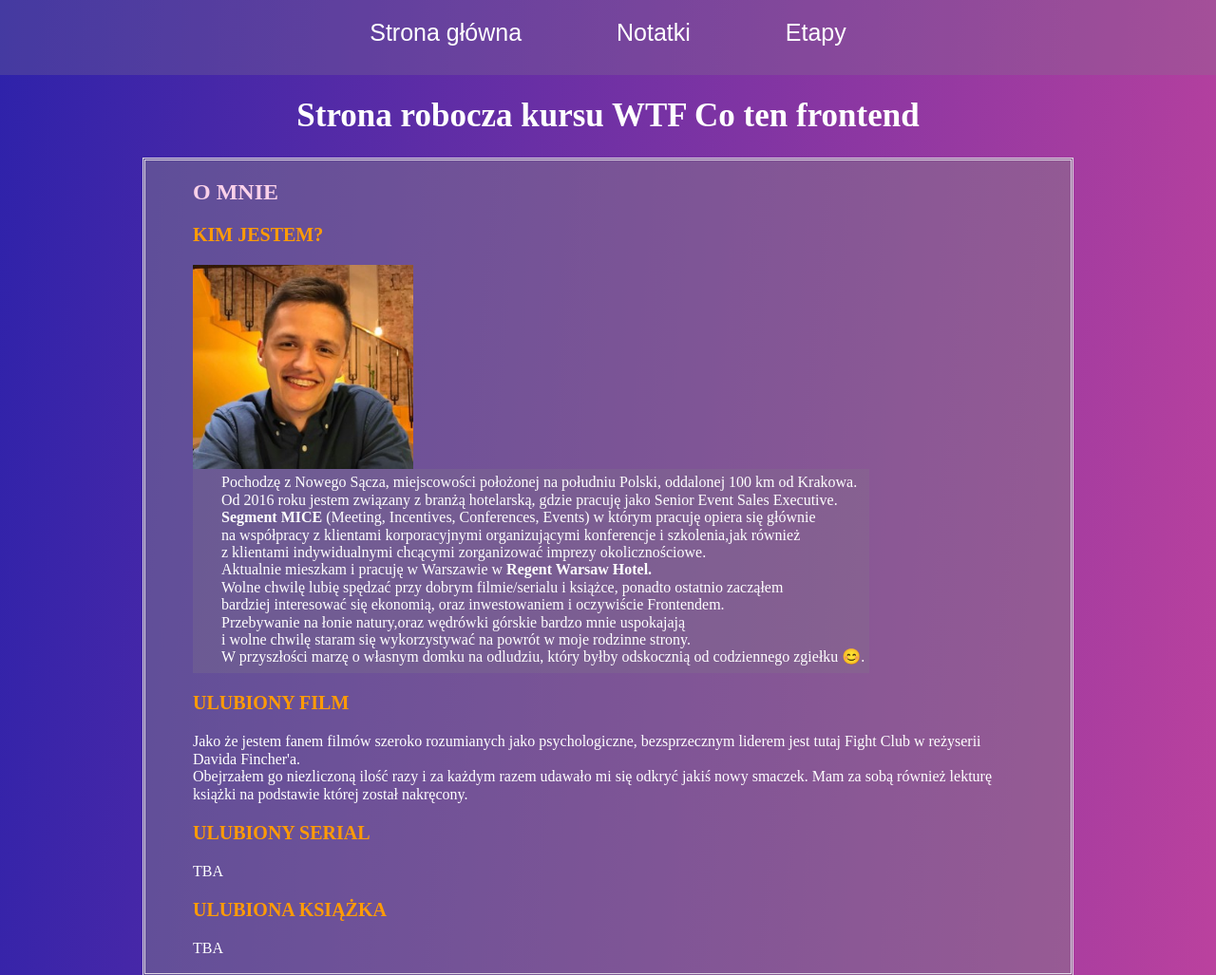
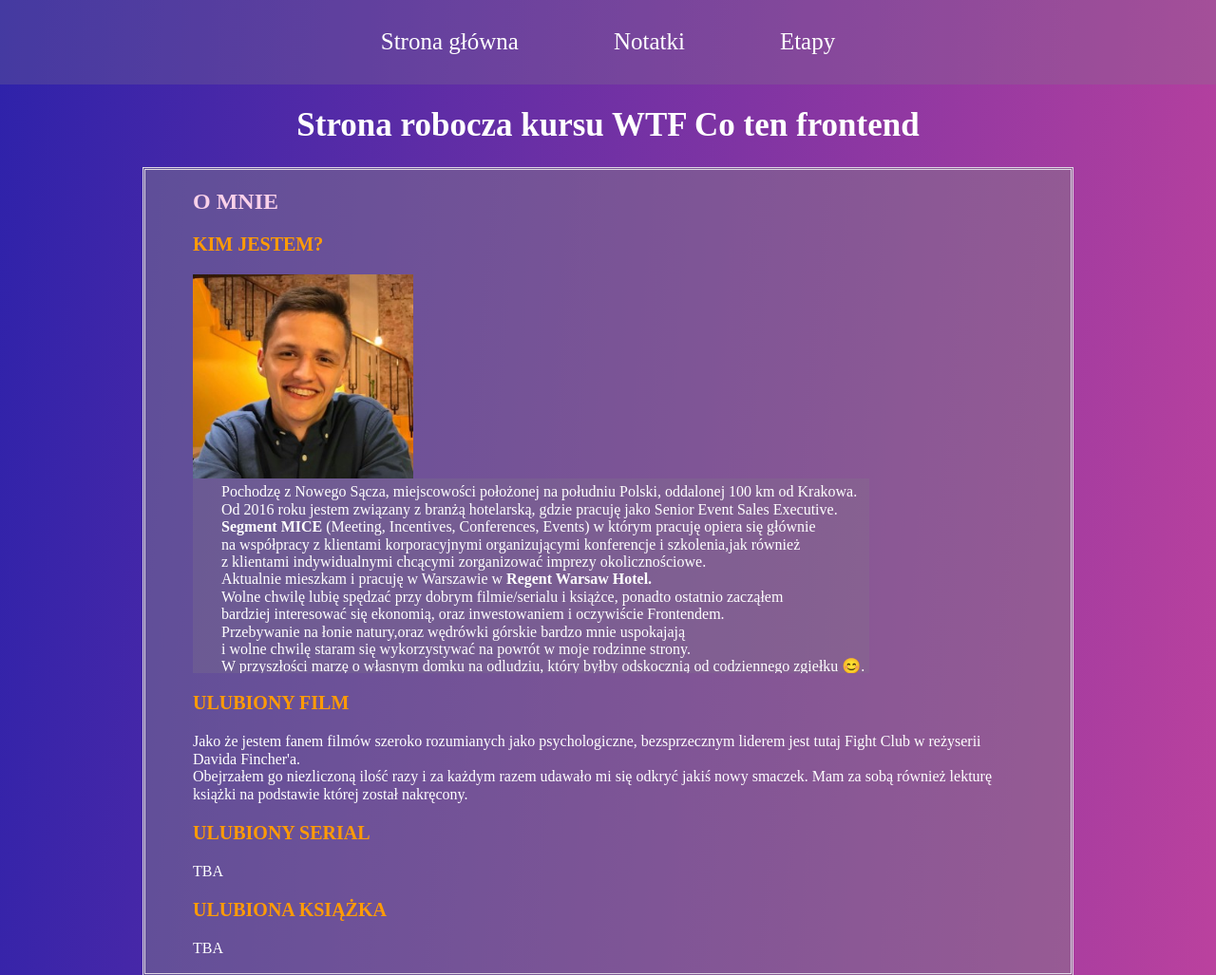
Before and after one commit to bartlomiejgargula/homepage, a plain HTML site: page index.html in a window 1280 px wide. Shown: the top 1027 px of the page at 95% size. Drawn offline with Linux system fonts and the light colour scheme.

Commit message:
commit before page redesign

```diff
--- a/style.css
+++ b/style.css
@@ -1,4 +1,10 @@
+html {
+  box-sizing: border-box;
+}
 
+*, *:before, *:after {
+  box-sizing: inherit
+}
 
 
 
@@ -16,7 +22,6 @@ body {
 .navigation {
   display: flex;
   padding: 20px;
-  font-family: Arial, Helvetica, sans-serif;
   font-size: 25px;
   justify-content: center;
   background: rgba(128, 122, 136, 0.274);
@@ -26,9 +31,7 @@ body {
 .navigation a {
   color: white;
   text-decoration: none;
-  padding-left: 50px;
-  padding-right: 50px;
-  padding-bottom: 10px;
+  padding: 10px 50px;
   text-align: center;
 }
 
@@ -90,9 +93,6 @@ a:active {
   padding: 5px;
   padding-left: 30px;
   background: rgba(128, 122, 136, 0.274)
-}
-.about__photograph {
-
 }
 
 /* h2 - about */
```
